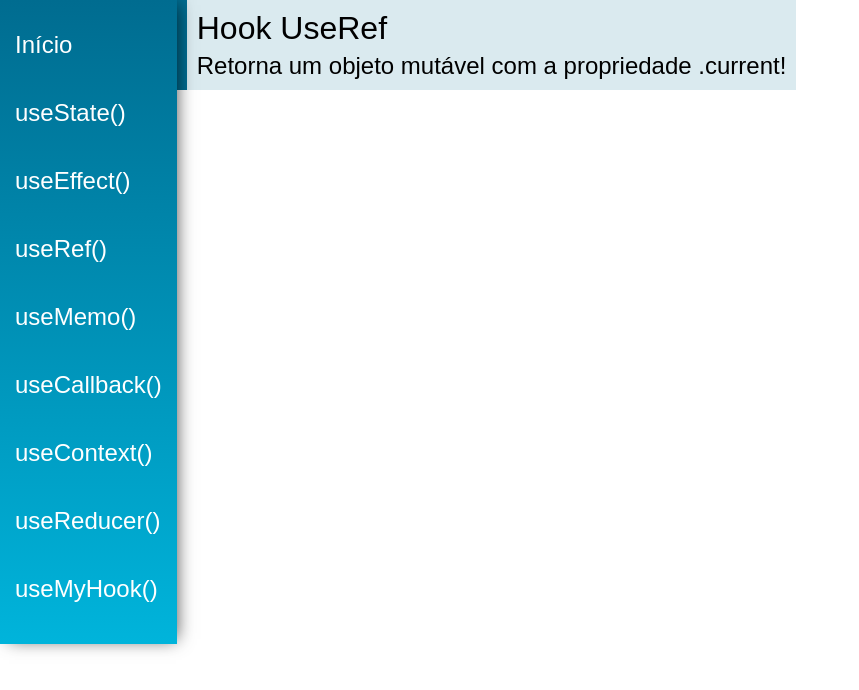
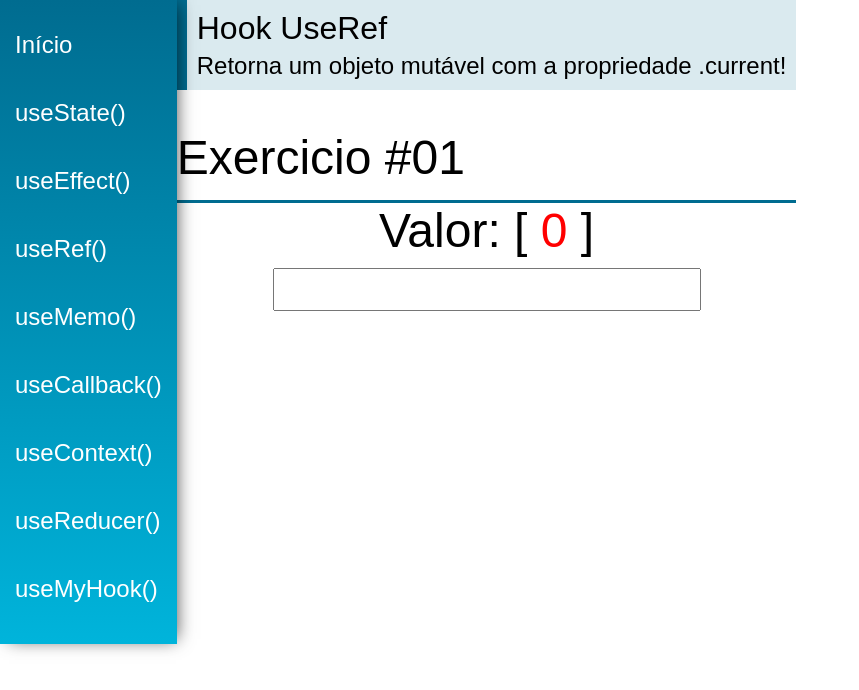
Before and after one commit to Lukas656/Navegacao-react-router, a React (Create React App) app: page /useRef in a window 1280 px wide. Shown: the top 690 px of the page, without its empty margins (0-859 px from the left). Built offline with nearby package versions, Linux system fonts and the light colour scheme.

Commit message:
UseRef Exercicio #01

```diff
--- a/src/views/examples/UseRef.jsx
+++ b/src/views/examples/UseRef.jsx
@@ -1,13 +1,32 @@
-import React from 'react'
+import React, { useEffect, useRef, useState } from 'react'
 import PageTitle from '../../components/layout/PageTitle'
+import SectionTitle from '../../components/layout/SectionTitle'
+const UseRef = (props) => {
+    const [value1, setValue1] = useState("")
+    const count = useRef(0)
 
-const UseRef = (props) => {
+    useEffect(function(){
+        count.current = count.current + 1
+    }, [value1])
     return (
         <div className="UseRef">
             <PageTitle
                 title="Hook UseRef"
                 subtitle="Retorna um objeto mutável com a propriedade .current!"
             />
+            <SectionTitle title="Exercicio #01" />
+            <div className='center'>
+                <div>
+                    <span className='text'>Valor: </span>
+                    <span className='text'>{value1} [</span>
+                    <span className='text red'> {count.current} </span>
+                    <span className='text'>]</span>
+                </div>
+
+                <input type="text" className='input'
+                    value={value1} onChange={e => setValue1(e.target.value)} />
+            </div>
+
         </div>
     )
 }
```
Also changed, not shown: src/views/examples/UseEffect.jsx (+16 -16 lines).
